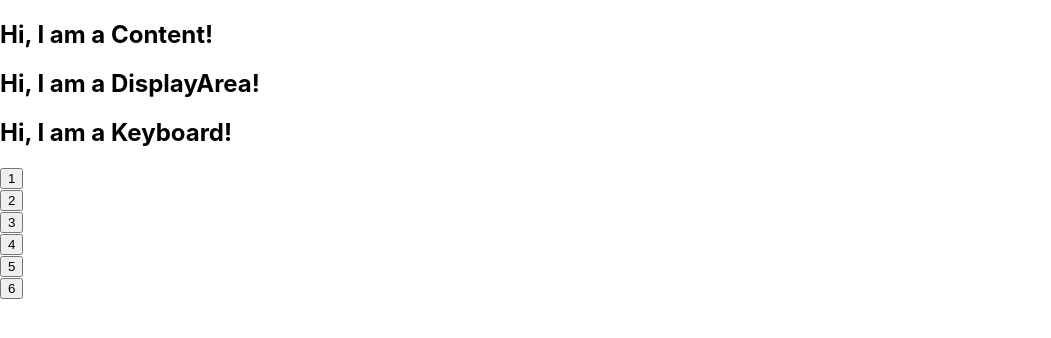
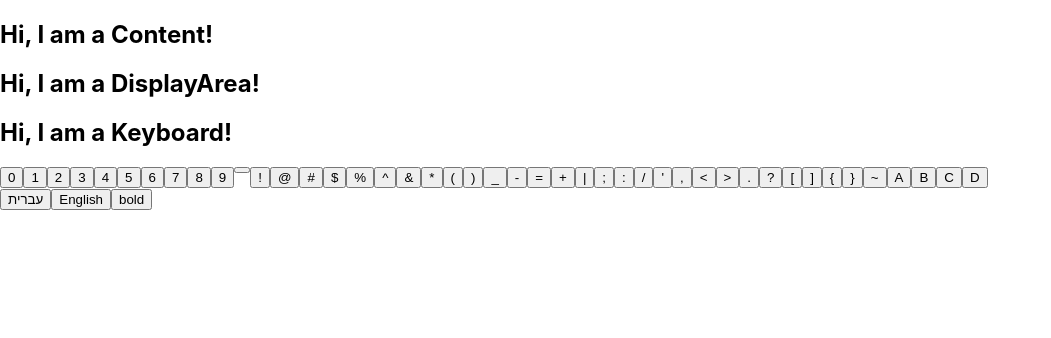
Before and after one commit to BatshevaYoffe/FSWD_4_BATSHEVA_CHELI, a React (Create React App) app: page / in a window 1280 px wide. Shown: the top 338 px of the page, without its empty margins (0-1051 px from the left). Built offline with nearby package versions, Linux system fonts and the light colour scheme.

Commit message:
try to use state

```diff
--- a/src/components/Content.js
+++ b/src/components/Content.js
@@ -2,30 +2,34 @@ import React from 'react';
 import DisplayArea from "./DisplayArea";
 import Keyboard from "./Keyboard";
 import Language from './Language';
+import PerKey from "./PerKey"
 let m=""
 
 class Content extends React.Component {
     constructor(props){
         super(props)
         this.onclick=this.onclick.bind(this)
-        this.state={value:"",};
+        this.lan1=this.lan1.bind(this)
+        this.state={value:"",language:"english"};
     }
-    displayarea="display"
     onclick(val){
-        // alert(val)
         m=this.state.value
+        m+=String(val)
+        this.setState({value:String(m)})
+        // alert(this.state.language)
+    }
+    lan1(lan){
         // alert(m)
-        m+=String(val)
-        // alert(m)
-        this.setState({value:String(m)})
-        this.displayarea=val
+        // alert(lan)
+        // this.setState({language:lan})
     }
     render() {
       return (<div>
         <h2>Hi, I am a Content! </h2>
         <span><DisplayArea p={this.state.value}/></span>
-        <Keyboard func={this.onclick}/>
-        {/* <Language /> */}
+        <Keyboard lan={this.state.language} func={this.onclick}/>
+        <Language func={this.lan1}/>
+        {/* <PerKey func={this.onclick} /> */}
       </div>
       );
     }
--- /dev/null
+++ b/src/components/Key.css
@@ -0,0 +1,7 @@
+.flex {
+    display: flex;
+    flex-wrap: wrap;
+    align-content: flex-start;
+    /* -ms-flex: 1; /* IE 10 */
+    /* flex: 1; */
+}
--- a/src/components/Key.js
+++ b/src/components/Key.js
@@ -1,6 +1,7 @@
 
 import React from 'react';
-import DisplayArea from './DisplayArea';
+import './Key.css';
+
 class Key extends React.Component {
   constructor(props){
     super(props)
@@ -11,7 +12,7 @@ class Key extends React.Component {
 
   }
   render() {
-    return (<div>
+    return (<div class="flex">
       <button onClick={this.sayHello}>{this.props.char}</button>
     </div>);
   }
--- a/src/components/Keyboard.js
+++ b/src/components/Keyboard.js
@@ -1,14 +1,18 @@
 import React from 'react';
 import Key from './Key';
-var array = [1, 2, 3, 4, 5, 6]
+import "./Key.css";
+var numbers = ["0","1","2","3","4","5","6","7","8","9"]
 var heb=["א","ב","ג","ד","ה","ו"]
 var eng=["A","B","C","D"]
-var language=array
+var characters = ["!","@","#","$","%","^","&","*","(",")","_","-","=","+","|",";",":","/","'",",","<",">",".","?","[","]","{","}","~"]
+var array=numbers
+array=array.concat(characters)
 class Keyboard extends React.Component {
 
   constructor(props){
     super(props)
     this.onclick=this.onclick.bind(this)
+
   }
   onclick(val){
     // alert(val)
@@ -16,12 +20,26 @@ class Keyboard extends React.Component {
 
   }
   render() {
+    var numbers = ["0","1","2","3","4","5","6","7","8","9"]
+    var heb=["א","ב","ג","ד","ה","ו"]
+    var eng=["A","B","C","D"]
+    var characters = [" ","!","@","#","$","%","^","&","*","(",")","_","-","=","+","|",";",":","/","'",",","<",">",".","?","[","]","{","}","~"]
+    var array=numbers
+    array=array.concat(characters)
+    if(this.props.lan==="english"){
+      array=array.concat(eng)
+    }
+    if(this.props.lan==="עברית"){
+      array=array.concat(heb)
+      alert("keyboard change lan")
+
+    }
     return (<div>
       <h2>Hi, I am a Keyboard!</h2>
-      <div>
-        {array.map((language) =>
-          <div key={language.toString()}>
-            <Key char={language} func={this.onclick} />
+      <div class="flex">
+        {array.map((i) =>
+          <div key={i.toString()}>
+            <Key char={i} func={this.onclick} />
           </div>
         )}
 
--- a/src/components/Language.js
+++ b/src/components/Language.js
@@ -3,17 +3,23 @@ import React from 'react';
 class Language extends React.Component {
   constructor(props){
     super(props)
-    this.sayHello=this.sayHello.bind(this)
+    this.changeLanguage=this.changeLanguage.bind(this)
   }
-  sayHello=(str)=> {
-    alert(str)
-    this.props.func(str)
+  changeLanguage(str){
+    // alert(str)
+    this.props.func(String(str))
 
+  }
+  changeB=(str)=>{
+    if(str==="bold"){
+
+    }
   }
   render() {
     return (<div>
-      <button onClick={this.sayHello("עברית")}>עברית</button>
-      <button onClick={this.sayHello("english")}>English</button>
+      <button onClick={this.changeLanguage("עברית")}>עברית</button>
+      <button onClick={this.changeLanguage("english")}>English</button>
+      <button onClick={this.changeB("bold")}>bold</button>
     </div>);
   }
 }
--- /dev/null
+++ b/src/components/PerKey.js
@@ -0,0 +1,32 @@
+import React from 'react';
+import Key from './Key';
+import './Key.css';
+var array = ["!","@","#","$","%","^","&","*","(",")","_","-","=","+","|",";",":","/","'",",","<",">",".","?","[","]","{","}","~"]
+class Keyboard extends React.Component {
+
+  constructor(props){
+    super(props)
+    this.onclick=this.onclick.bind(this)
+
+  }
+  onclick(val){
+    this.props.func(val)
+
+  }
+  render() {
+    return (<div>
+      <h2>Hi, I am a Keyboard!</h2>
+      <div class="flex">
+        {array.map((array) =>
+          <div key={array.toString()}>
+            <Key char={array} func={this.onclick} />
+          </div>
+        )}
+
+      </div>
+    </div>
+    );
+  }
+}
+
+export default Keyboard;
```
